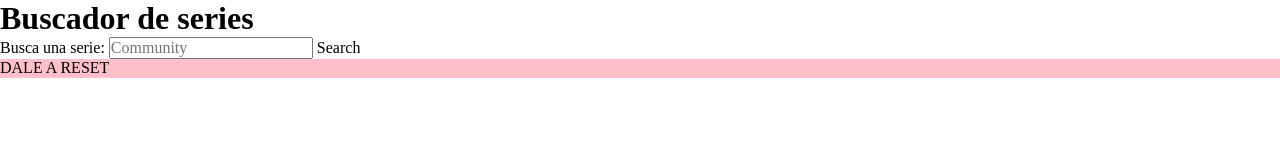
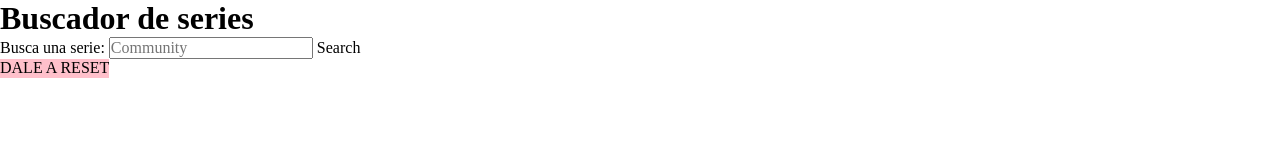
Before and after one commit to Sonia-SV/Abeds-favorite-shows, a website: page src/html/index.html in a window 1280 px wide. Drawn offline with nearby package versions, Linux system fonts and the light colour scheme; files that its build step writes are made by us from their sources.

Commit message:
Fix some bugs

```diff
--- a/src/html/index.html
+++ b/src/html/index.html
@@ -8,17 +8,15 @@
     <script src="https://kit.fontawesome.com/c75582e3c5.js" crossorigin="anonymous"></script>
   </head>
   <body>
-    <header><h1>Buscador de series</h1></header>
-    <main class="main js-main">
-      <section class="main__search">
-        <form action="">
-          <label for="search__show">Busca una serie:</label>
-          <input placeholder="Community" id="search__show" class="js-search" type="text" name="search__show" />
-          <button type="button" class="search__button js-search-button">Search</button>
-        </form>
-      </section>
-      <section class="js-main-results main__results"></section>
-    </main>
+    <header>
+      <h1>Buscador de series</h1>
+      <form action="">
+        <label for="search__show">Busca una serie:</label>
+        <input placeholder="Community" id="search__show" class="js-search" type="text" name="search__show" />
+        <button type="button" class="search__button js-search-button">Search</button>
+      </form>
+    </header>
+    <main class="main js-main"></main>
     <script src="./assets/js/main.js"></script>
   </body>
 </html>
--- a/src/js/main.js
+++ b/src/js/main.js
@@ -6,23 +6,31 @@ let favShows = [];
 
 //Const
 const searchInput = document.querySelector('.js-search');
-const mainPage = document.querySelector('.js-main-results');
+const mainPage = document.querySelector('.js-main');
 const searchButton = document.querySelector('.js-search-button');
-const favListContainer = document.createElement('div');
+
+const searchListContainer = document.createElement('section');
+const favListContainer = document.createElement('section');
 const searchList = document.createElement('ul');
 const favList = document.createElement('ul');
 
-searchList.setAttribute('class', 'main__results__search');
-favList.setAttribute('class', 'main__results__fav');
+searchListContainer.setAttribute('class', 'main__search');
+favListContainer.setAttribute('class', 'main__fav');
+searchList.setAttribute('class', 'main__search__results');
+favList.setAttribute('class', 'main__fav__results');
 mainPage.appendChild(favListContainer);
-mainPage.appendChild(searchList);
-favListContainer.appendChild(favList);
+mainPage.appendChild(searchListContainer);
 
 const resetItem = document.createElement('div');
 const reset = document.createTextNode('DALE A RESET');
-resetItem.setAttribute('class', 'js-button-reset');
+resetItem.setAttribute('class', 'main__fav__reset js-button-reset');
 favListContainer.appendChild(resetItem);
 resetItem.appendChild(reset);
+favListContainer.appendChild(favList);
+
+const errorSearch = document.createElement('p');
+searchListContainer.appendChild(errorSearch);
+searchListContainer.appendChild(searchList);
 
 /*-----GET SHOWS FROM API-----*/
 
@@ -46,8 +54,9 @@ const getShowsFromApi = () => {
     .then((response) => response.json())
     .then((searchData) => {
       if (searchData.length === 0) {
-        console.log('La búsqueda no ha dado resultados');
+        const error = document.createTextNode('Tu búsqueda no ha dado resultados');
         //ESCRIBIR ESTO EN PANTALLA
+        errorSearch.appendChild(error);
       }
       for (const data of searchData) {
         if (data.show.image !== null) {
--- a/src/scss/pages/_index.scss
+++ b/src/scss/pages/_index.scss
@@ -14,13 +14,14 @@ img {
   width: 50px;
 }
 
-.main__results {
+.main {
   display: flex;
-
-  background-color: pink;
+  &__fav {
+    background-color: pink;
+  }
 
   &__search {
-    background-color: blue;
+    background-color: rgb(132, 132, 255);
   }
 }
 
```
